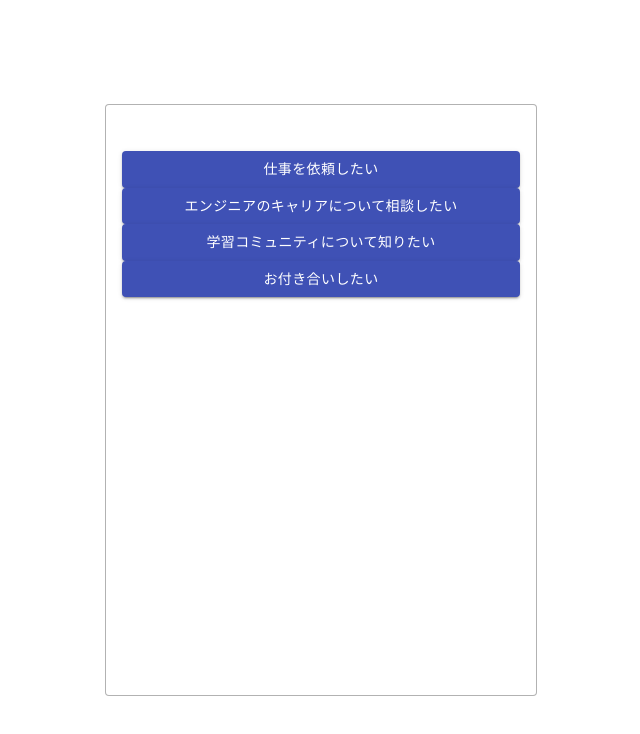
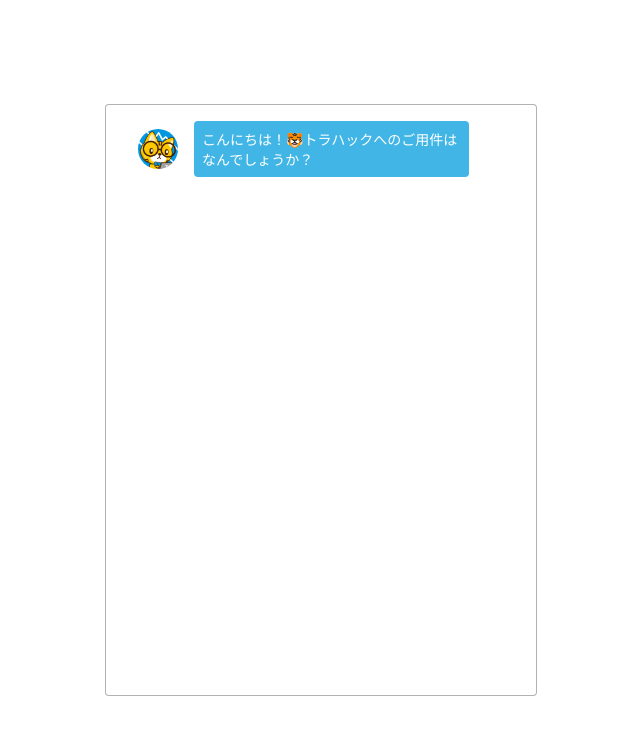
Before and after one commit to MoriShun89/React-chatbot-demo, a React (Create React App) app: page / in a window 1280 px wide. Shown: the top 734 px of the page, without its empty margins (319-959 px from the left). Built offline with nearby package versions, Linux system fonts and the light colour scheme; the HTML template or start-up script is replaced by a standard one.

Commit message:
【WIP】チャット機能作成

```diff
--- a/src/App.jsx
+++ b/src/App.jsx
@@ -1,7 +1,7 @@
 import React from 'react';
 import defaultDataset from './dataset'
 import './assets/styles/style.css'
-import {AnswersList} from './components/index'
+import {AnswersList, Chats} from './components/index'
 
 export default class App extends React.Component {
   constructor(props) {
@@ -12,26 +12,59 @@
       currentId: "init",
       dataset: defaultDataset,
       open: false
+    };
+    this.selectAnswer = this.selectAnswer.bind(this)
+  }
+
+  displayNextQuestion = (nextQuestionId) => {
+    const chats = this.state.chats
+    chats.push({
+      text: this.state.dataset[nextQuestionId].question,
+      type: 'question'
+    })
+
+    this.setState({
+      answers: this.state.dataset[nextQuestionId].answers,
+      chats: chats,
+      currentId: nextQuestionId
+    })
+  }
+
+  selectAnswer = (selectedAnswer, nextQuestionId) => {
+    switch (true) {
+      case (nextQuestionId === 'init') :
+        this.displayNextQuestion(nextQuestionId)
+        break;
+      default :
+        const chats = this.state.chats;
+        chats.push({
+          text: selectedAnswer,
+          type: 'answer'
+        })
+
+        this.setState({
+          chats: chats
+        })
+
+        this.displayNextQuestion(nextQuestionId)
+        break;
     }
   }
 
-  initAnswer = () => {
-    const initDataset = this.state.dataset[this.state.currentId];
-    const initAnswers = initDataset.answers;
-    this.setState({
-      answers: initAnswers
-    })
-  }
-
   componentDidMount() {
-    this.initAnswer()
+    const initAnswer = "";
+    this.selectAnswer(initAnswer, this.state.currentId)
   }
 
   render() {
     return (
       <section class="c-section">
         <div class="c-box">
-          <AnswersList answers={this.state.answers}/>
+          <Chats chats={this.state.chats} />
+          <AnswersList
+            answers={this.state.answers}
+            select={this.selectAnswer}
+          />
         </div>
       </section>
     );
--- a/src/components/Answer.jsx
+++ b/src/components/Answer.jsx
@@ -13,7 +13,11 @@
   // const classes = useStyles();
 
   return(
-    <Button variant="contained" color="primary">
+    <Button
+      variant="contained"
+      color="primary"
+      onClick={() => props.select(props.content, props.nextId)}
+    >
       {props.content}
     </Button>
   )
--- a/src/components/AnswersList.jsx
+++ b/src/components/AnswersList.jsx
@@ -6,7 +6,13 @@
   return(
     <div className="c-grid__answer">
       {props.answers.map((value, index) => {
-        return <Answer content={value.content} key={index.toString()} />
+        return
+          <Answer
+            content={value.content}
+            nextId={value.nextId}
+            key={index.toString()}
+            select={props.select}
+          />
       })}
     </div>
   )
--- /dev/null
+++ b/src/components/Chat.jsx
@@ -0,0 +1,26 @@
+import React from 'react'
+import ListItem from '@material-ui/core/ListItem';
+import ListItemAvatar from '@material-ui/core/ListItemAvatar';
+import Avatar from '@material-ui/core/Avatar';
+import MyProfile from '../assets/images/IMG_2562.JPG'
+import Torahack from '../assets/images/torahack.png'
+
+const Chat = (props) => {
+  const isQuestion = (props.type === 'question');
+  const classes = isQuestion ? 'p-chat__row' : 'p-chat__reverse';
+
+  return (
+    <ListItem className={classes}>
+      <ListItemAvatar>
+        {isQuestion ? (
+          <Avatar alt="icon" src={Torahack} />
+        ) : (
+          <Avatar alt="icon" src={MyProfile} />
+        )}
+      </ListItemAvatar>
+      <div className='p-chat__bubble'>{props.text}</div>
+    </ListItem>
+  )
+}
+
+export default Chat
--- /dev/null
+++ b/src/components/Chats.jsx
@@ -0,0 +1,26 @@
+import React from 'react'
+import { makeStyles } from '@material-ui/core/styles';
+import List from '@material-ui/core/List';
+import {Chat} from './index'
+
+const useStyles = makeStyles((theme) => ({
+  root: {
+    width: '100%',
+    maxWidth: '36ch',
+    backgroundColor: theme.palette.background.paper,
+  },
+}));
+
+const Chats = (props) => {
+  const classes = useStyles();
+
+  return (
+    <List className={classes.root}>
+      {props.chats.map((chat, index) => {
+        return <Chat text={chat.text} type={chat.type} key={index.toString()} />
+      })}
+    </List>
+  )
+}
+
+export default Chats
--- a/src/components/index.js
+++ b/src/components/index.js
@@ -1,2 +1,4 @@
 export {default as AnswersList} from './AnswersList'
 export {default as Answer} from './Answer'
+export {default as Chats} from './Chats'
+export {default as Chat} from './Chat'
```
Also changed, not shown: src/assets/images/IMG_2562.JPG (added), src/assets/images/torahack.png (added).
